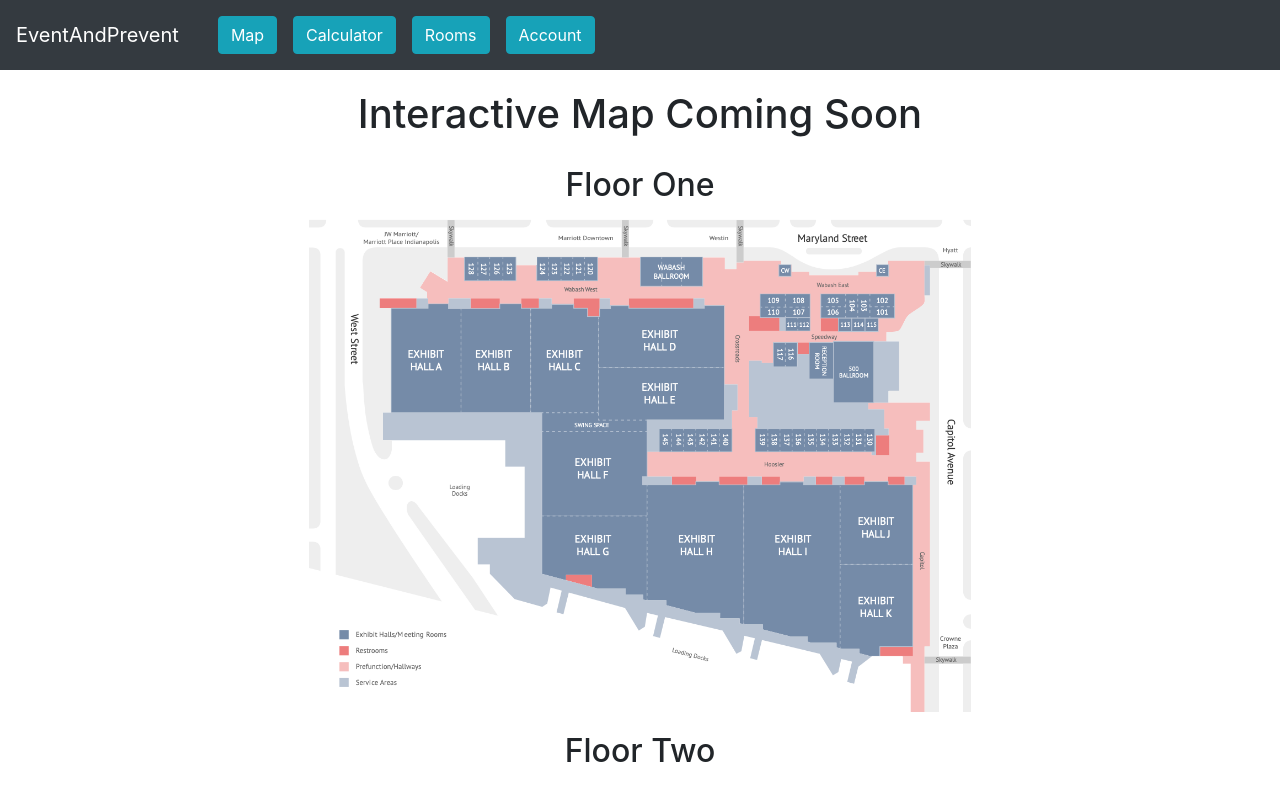
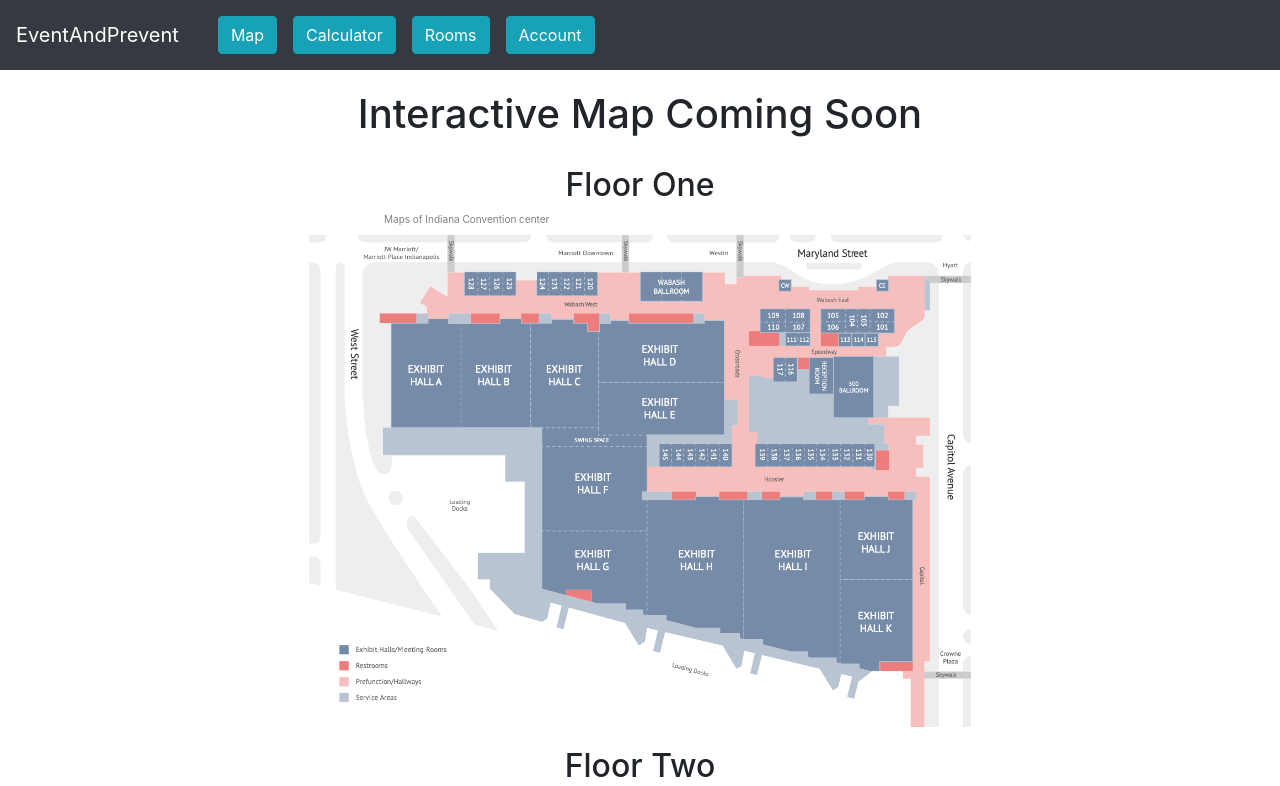
Before and after one commit to tourism9/conferencecalculator, a React (Create React App) app in the folder src/main/frontend/: page /Map in a window 1280 px wide. Shown: the top 786 px of the page. Built offline with nearby package versions, Linux system fonts and the light colour scheme.

Commit message:
added caption to map

```diff
--- a/src/main/frontend/src/App.css
+++ b/src/main/frontend/src/App.css
@@ -39,9 +39,8 @@
 
 .carousel-indicators{
   top:10px;
+}
 
-
-}
 
 
 .carousel-control-next-icon, .carousel-control-prev-icon  {
--- a/src/main/frontend/src/Pages/Map.js
+++ b/src/main/frontend/src/Pages/Map.js
@@ -13,7 +13,7 @@
               <h1>Interactive Map Coming Soon</h1>
 
               <h2>Floor One</h2>
-
+              <div style={{fontSize:"10px", color:"grey", marginLeft:"30%"}}>Maps of Indiana Convention center</div>
               <img className={'floor'} src={floorOne} />
 
               <h2> Floor Two</h2>
--- a/src/main/frontend/src/Pages/Rooms.js
+++ b/src/main/frontend/src/Pages/Rooms.js
@@ -127,7 +127,7 @@
 
     }
 
-    //unsubscribe when unmounted
+    //unsubscribe when unmounted and clear interval
     componentWillUnmount(){
       this.abortController.abort()
       clearInterval(this.state.timer);
```
